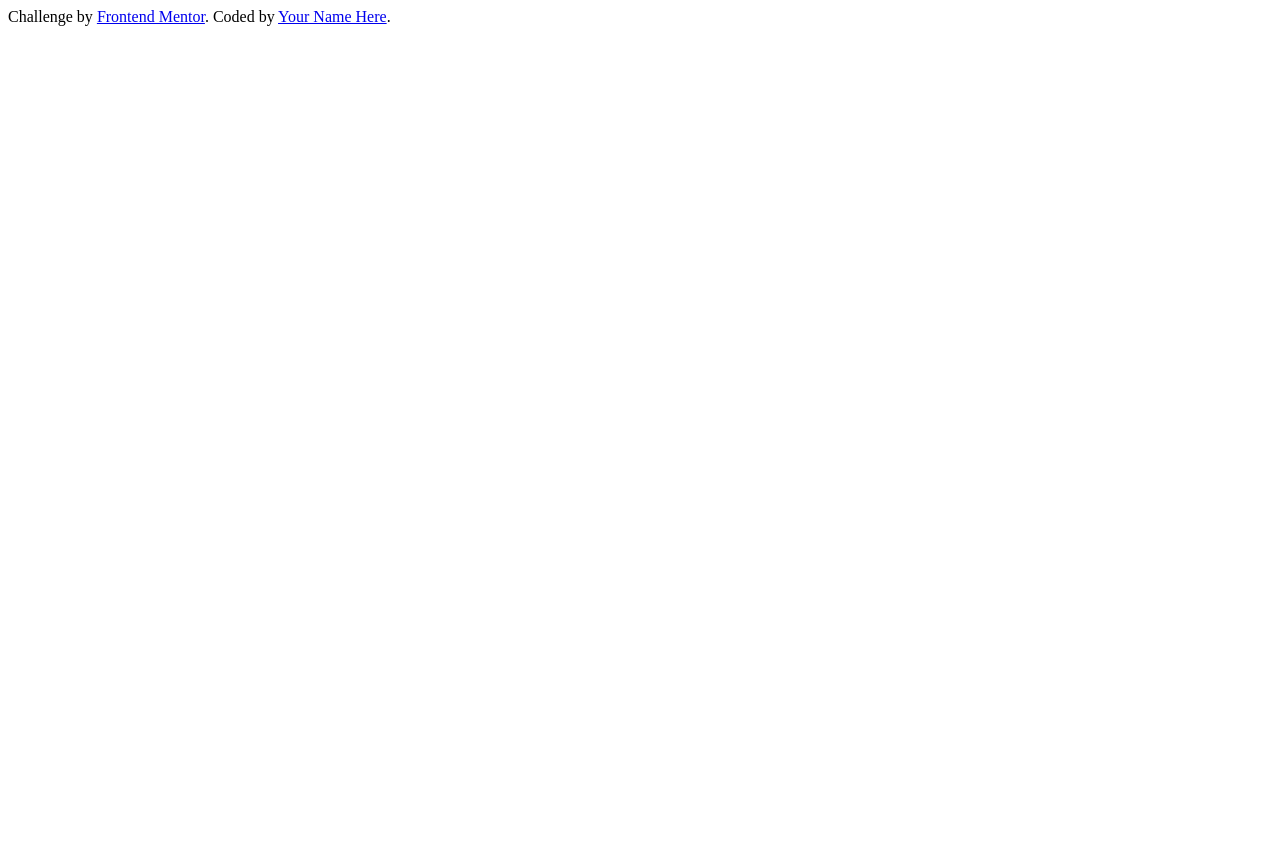
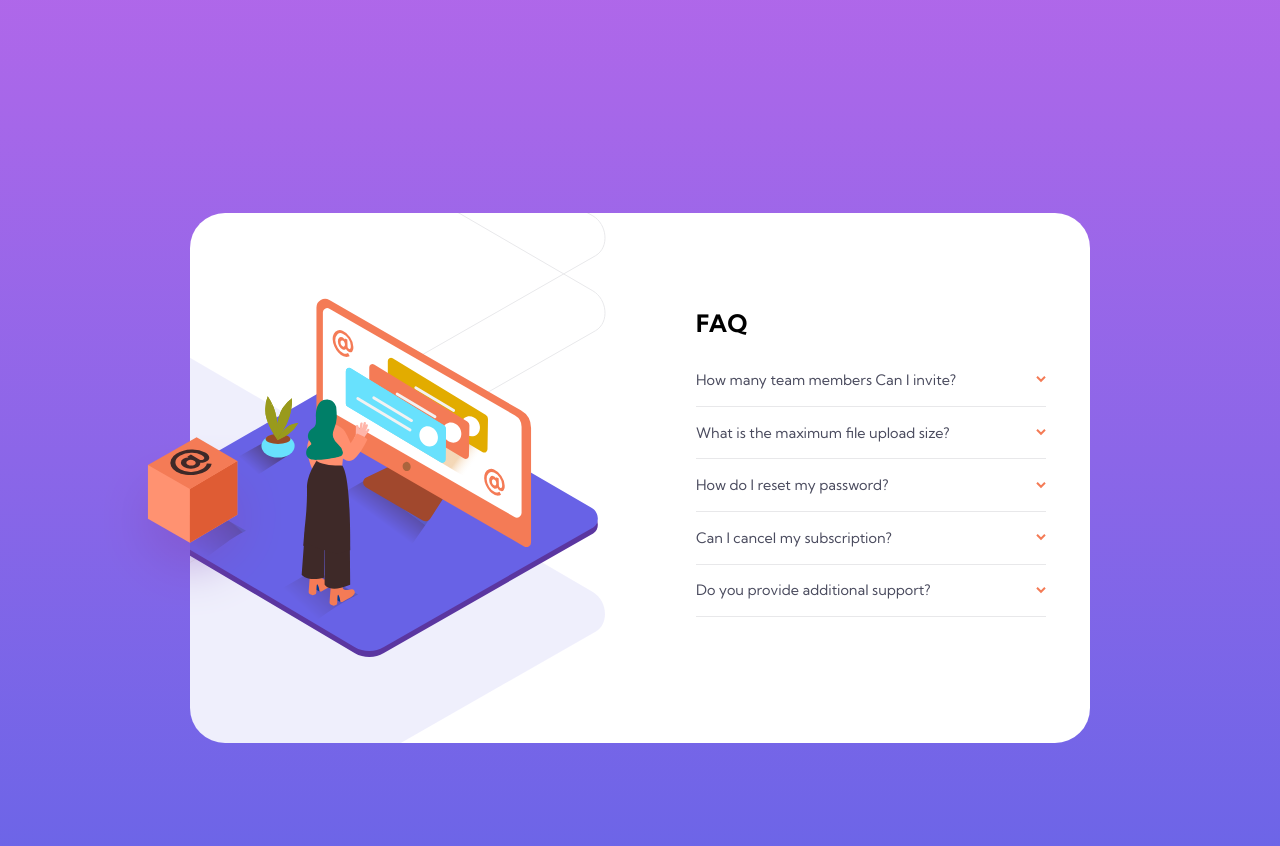
Before and after one commit to EBrown2124/faq-accordion-card, a plain HTML site: page index.html in a window 1280 px wide. Before the commit the page ends 800 px from the top, so only its background shows below. Drawn offline with Linux system fonts and the light colour scheme.

Commit message:
finish desktop part

```diff
--- a/index.html
+++ b/index.html
@@ -7,19 +7,93 @@
   <link rel="stylesheet" href="./main.css">
   <link rel="icon" type="image/png" sizes="32x32" href="./images/favicon-32x32.png">
 
+
   <title>Frontend Mentor | FAQ Accordion Card</title>
 
 </head>
+
 <body>
+  <div class="main">
+    <div class="art">
+      <div class="box">
+        <img src="./images/illustration-box-desktop.svg" alt="">
+      </div>
+    </div>
 
-  <div class="attribution">
-    Challenge by <a href="https://www.frontendmentor.io?ref=challenge" target="_blank">Frontend Mentor</a>.
-    Coded by <a href="#">Your Name Here</a>.
+    <div class="faq">
+      <h1 class ="title_accordiont">FAQ</h1>
+
+        <div class="contentBox">
+          <div class="question">
+            <h3>How many team members Can I invite?</h3>
+            <img src="./images/icon-arrow-down.svg" alt="">
+          </div>
+          <div class="answer"><p>You can invite up to 2 additional users on the
+            Free plan. There is no limit on
+            team members for the Premium plan.</p></div>
+        </div>
+
+        <div class="contentBox">
+          <div class="question">
+            <h3>What is the maximum file upload size?</h3>
+            <img src="./images/icon-arrow-down.svg" alt="">
+          </div>
+          <div class="answer">
+            <p>No more than 2GB. All files in your account must
+              fit your allotted storage space.</p></div>
+        </div>
+
+        <div class="contentBox">
+          <div class="question">
+            <h3>How do I reset my password?</h3>
+            <img src="./images/icon-arrow-down.svg" alt="">
+          </div>
+          <div class="answer">
+            <p>Click “Forgot password” from the login page or
+              “Change password” from your profile page.
+              A reset link will be emailed to you.</p>
+          </div>
+        </div>
+
+        <div class="contentBox">
+          <div class="question">
+            <h3>Can I cancel my subscription?</h3>
+            <img src="./images/icon-arrow-down.svg" alt="">
+          </div>
+          <div class="answer">
+            <p>Yes! Send us a message and we’ll process
+              your request no questions asked.</p>
+          </div>
+        </div>
+
+        <div class="contentBox">
+          <div class="question">
+            <h3>Do you provide additional support?</h3>
+            <img src="./images/icon-arrow-down.svg" alt="">
+          </div>
+          <div class="answer">
+            <p>Chat and email support is available 24/7.
+              Phone lines are open during normal business hours.</p>
+            </div>
+        </div>
+
+    </div>
+
   </div>
 
-  <script src="main.js"></script>
+  <script src="/main.js"></script>
 </body>
+
 </html>
+
+<!-- How many team members Can I invite?
+<p>You can invite up to 2 additional users on the Free plan. There is no limit on
+  team members for the Premium plan.</p> -->
+
+<!-- <div class="attribution">
+  Challenge by <a href="https://www.frontendmentor.io?ref=challenge" target="_blank">Frontend Mentor</a>.
+  Coded by <a href="#">Your Name Here</a>.
+</div> -->
 
 <!-- How many team members can I invite?
 You can invite up to 2 additional users on the Free plan. There is no limit on
@@ -27,13 +101,3 @@ team members for the Premium plan.
 
 What is the maximum file upload size?
 No more than 2GB. All files in your account must fit your allotted storage space.
-
-How do I reset my password?
-Click “Forgot password” from the login page or “Change password” from your profile page.
-A reset link will be emailed to you.
-
-Can I cancel my subscription?
-Yes! Send us a message and we’ll process your request no questions asked.
-
-Do you provide additional support?
-Chat and email support is available 24/7. Phone lines are open during normal business hours. -->
--- a/main.css
+++ b/main.css
@@ -0,0 +1,109 @@
+@import url("https://fonts.googleapis.com/css2?family=Big+Shoulders+Display:wght@100;200;300;400;500;600;700&family=Kumbh+Sans:wght@400;700&family=Lexend+Deca:wght@100;200;300;400;500;600&family=Oswald:wght@200;300;400;500;600&family=Outfit:wght@400;700&display=swap");
+
+
+* {
+  box-sizing: border-box;
+}
+
+html{
+  font-size: 12px;
+}
+body{
+  background: linear-gradient(hsl(273, 75%, 66%),hsl(240, 73%, 65%));
+  background-repeat: no-repeat;
+  margin: 0;
+  height: 955px;
+  display: flex;
+  align-items: center;
+  justify-content: center;
+  font-family: 'Kumbh Sans', sans-serif;
+}
+
+.main {
+  background-color: rgb(255, 255, 255);
+  background-image: url(./images/illustration-woman-online-desktop.svg),
+  url(./images/bg-pattern-desktop.svg);
+  background-repeat: no-repeat;
+  background-position: -15% 50%, -550px 66%;
+  display: flex;
+  flex-direction: row;
+  width: 900px ;
+  height: 530px;
+  border-radius: 35px;
+
+}
+
+ul{
+  list-style:none;
+  padding: 0;
+}
+
+
+.art{
+  position: relative;
+  top: 42%;
+  left: -93px;
+  height: 10px
+}
+
+.faq{
+  position: relative;
+  left: 35%;
+  top: 15%;
+  display: flex;
+  flex-direction: column;
+}
+
+.question{
+  width: 350px;
+  border-bottom: 1px solid #e8e8ea;
+  display:flex;
+  justify-content: space-between;
+  cursor: pointer;
+  transition: 0.3s;
+}
+
+.question h3{
+  font-size: 1.2rem;
+  font-weight: 400;
+  margin: 1.4rem 0rem;
+  color: hsl(237, 12%, 33%);
+}
+
+.question img {
+  align-self:center ;
+}
+
+.answer {
+  width: 350px;
+  max-height: 0;
+  overflow: hidden;
+}
+
+.answer p {
+
+}
+
+.contentBox.active .answer{
+  max-height: 300px;
+  animation: fade 1s ease-in-out;
+}
+
+.contentBox.active img {
+  transform: rotate(180deg);
+}
+
+img {
+  transition: transform 0.2s ease-in;
+}
+
+@keyframes fade {
+  from {
+    opacity: 0;
+    transform: translateY(-10px);
+  }
+  to{
+    opacity: 1;
+    transform: translateY(0px);
+  }
+}
--- a/main.js
+++ b/main.js
@@ -0,0 +1,21 @@
+document.querySelectorAll(".question").forEach((question) => question.addEventListener("click", () => {
+  if(question.parentNode.classList.contains("active")) {
+
+    question.parentNode.classList.toggle("active")
+
+  }else{
+    document.querySelectorAll(".question").forEach(question => question.parentNode.classList.remove("active"))
+
+    question.parentNode.classList.add("active")
+
+  }
+
+}))
+
+const info = document.getElementsByClassName('contentBox');
+
+info.forEach((info) => {
+  info.addEventListener("click",() => {
+    info.classList.toggle("active")
+  })
+});
```
